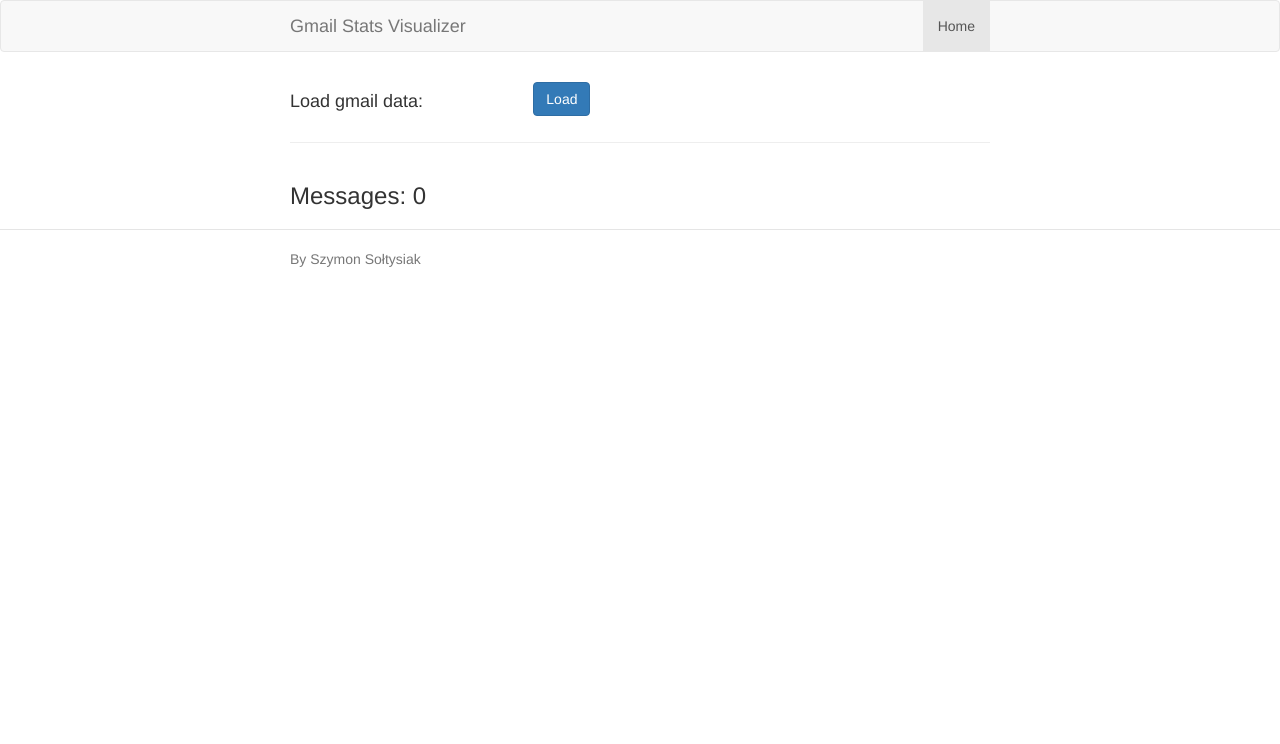
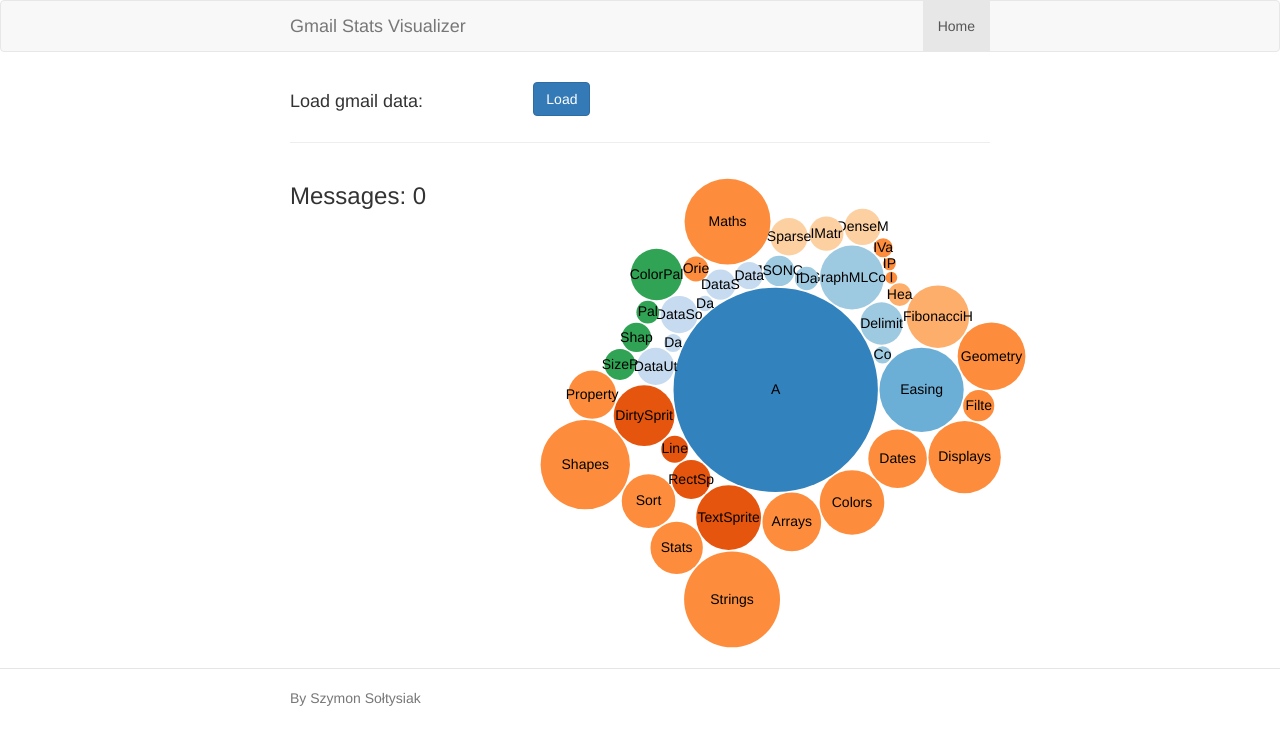
Before and after one commit to s-soltys/GmailStats, a website: page app/index.html in a window 1280 px wide. Drawn offline with nearby package versions, Linux system fonts and the light colour scheme; some packages are replaced by stand-ins of ours; files that its build step writes are made by us from their sources.

Commit message:
Implement D3 bubble charts.

```diff
--- a/app/index.html
+++ b/app/index.html
@@ -78,6 +78,7 @@
   <script src="bower_components/angular-route/angular-route.js"></script>
   <script src="bower_components/angular-sanitize/angular-sanitize.js"></script>
   <script src="bower_components/angular-touch/angular-touch.js"></script>
+  <script src="bower_components/d3/d3.js"></script>
   <!-- endbower -->
   <!-- endbuild -->
 
@@ -85,6 +86,7 @@
   <script src="scripts/app.js"></script>
   <script src="scripts/controllers/main.js"></script>
   <script src="scripts/services/gmail.api.service.js"></script>
+  <script src="scripts/directives/bubble-chart.directive.js"></script>
   <!-- endbuild -->
 </body>
 
--- a/app/scripts/controllers/main.js
+++ b/app/scripts/controllers/main.js
@@ -12,17 +12,21 @@
     var main = this;
     main.messages = [];
 
-    this.loadData = function loadGmailData() {
-      gmailApi.authorize().then(function (authResult) {
-        gmailApi.getMessages().then(function messagesReceived(messages) {
-          messages.forEach(function (message) {
-            gmailApi.getMessageById(message.id).then(function (messageContent) {
-              $scope.$apply(function () {
-                main.messages.push({ id: message.id, snippet: messageContent.snippet })
-              })
-            });
-          });
-        });
+    this.authAndLoadData = function loadGmailData() {
+      gmailApi.authorize().then(this.loadMessages);
+    };
+
+    this.loadMessages = function loadMessages() {
+      gmailApi.getMessageList().then(function messagesReceived(messages) {
+        messages.forEach(main.loadMessageById);
+      });
+    };
+
+    this.loadMessageById = function loadMessageById(message) {
+      gmailApi.getMessageById(message.id).then(function (messageContent) {
+        $scope.$apply(function () {
+          main.messages.push({ id: message.id, snippet: messageContent.snippet })
+        })
       });
     };
 
--- /dev/null
+++ b/app/scripts/directives/bubble-chart.directive.js
@@ -0,0 +1,167 @@
+'use strict';
+
+var globData = {
+    "name": "flare",
+    "children": [
+        {
+            "name": "A",
+            "size": 100000
+        },
+        {
+            "name": "animate",
+            "children": [
+                { "name": "Easing", "size": 17010 }
+            ]
+        },
+        {
+            "name": "data",
+            "children": [
+                {
+                    "name": "converters",
+                    "children": [
+                        { "name": "Converters", "size": 721 },
+                        { "name": "DelimitedTextConverter", "size": 4294 },
+                        { "name": "GraphMLConverter", "size": 9800 },
+                        { "name": "IDataConverter", "size": 1314 },
+                        { "name": "JSONConverter", "size": 2220 }
+                    ]
+                },
+                { "name": "DataField", "size": 1759 },
+                { "name": "DataSchema", "size": 2165 },
+                { "name": "DataSet", "size": 586 },
+                { "name": "DataSource", "size": 3331 },
+                { "name": "DataTable", "size": 772 },
+                { "name": "DataUtil", "size": 3322 }
+            ]
+        },
+        {
+            "name": "display",
+            "children": [
+                { "name": "DirtySprite", "size": 8833 },
+                { "name": "LineSprite", "size": 1732 },
+                { "name": "RectSprite", "size": 3623 },
+                { "name": "TextSprite", "size": 10066 }
+            ]
+        },
+        {
+            "name": "util",
+            "children": [
+                { "name": "Arrays", "size": 8258 },
+                { "name": "Colors", "size": 10001 },
+                { "name": "Dates", "size": 8217 },
+                { "name": "Displays", "size": 12555 },
+                { "name": "Filter", "size": 2324 },
+                { "name": "Geometry", "size": 10993 },
+                {
+                    "name": "heap",
+                    "children": [
+                        { "name": "FibonacciHeap", "size": 9354 },
+                        { "name": "HeapNode", "size": 1233 }
+                    ]
+                },
+                { "name": "IEvaluable", "size": 335 },
+                { "name": "IPredicate", "size": 383 },
+                { "name": "IValueProxy", "size": 874 },
+                {
+                    "name": "math",
+                    "children": [
+                        { "name": "DenseMatrix", "size": 3165 },
+                        { "name": "IMatrix", "size": 2815 },
+                        { "name": "SparseMatrix", "size": 3366 }
+                    ]
+                },
+                { "name": "Maths", "size": 17705 },
+                { "name": "Orientation", "size": 1486 },
+                {
+                    "name": "palette",
+                    "children": [
+                        { "name": "ColorPalette", "size": 6367 },
+                        { "name": "Palette", "size": 1229 },
+                        { "name": "ShapePalette", "size": 2059 },
+                        { "name": "SizePalette", "size": 2291 }
+                    ]
+                },
+                { "name": "Property", "size": 5559 },
+                { "name": "Shapes", "size": 19118 },
+                { "name": "Sort", "size": 6887 },
+                { "name": "Stats", "size": 6557 },
+                { "name": "Strings", "size": 22026 }
+            ]
+        }
+    ]
+};
+
+var drawModule = function (svg, inputData) {
+    var diameter = 500,
+        format = d3.format(",d"),
+        color = d3.scale.category20c();
+
+    var bubble = d3.layout.pack()
+        .sort(null)
+        .size([diameter, diameter])
+        .padding(1.5);
+
+    svg.attr("width", diameter)
+        .attr("height", diameter)
+        .attr("class", "bubble");
+
+    var node = svg.selectAll(".node")
+        .data(bubble.nodes(classes(inputData))
+            .filter(function (d) { return !d.children; }))
+        .enter().append("g")
+        .attr("class", "node")
+        .attr("transform", function (d) { return "translate(" + d.x + "," + d.y + ")"; });
+
+    node.append("title")
+        .text(function (d) { return d.className + ": " + format(d.value); });
+
+    node.append("circle")
+        .attr("r", function (d) { return d.r; })
+        .style("fill", function (d) { return color(d.packageName); });
+
+    node.append("text")
+        .attr("dy", ".3em")
+        .style("text-anchor", "middle")
+        .text(function (d) { return d.className.substring(0, d.r / 3); });
+
+    // Returns a flattened hierarchy containing all leaf nodes under the root.
+    function classes(root) {
+        var classes = [];
+
+        function recurse(name, node) {
+            if (node.children) node.children.forEach(function (child) { recurse(node.name, child); });
+            else classes.push({ packageName: name, className: node.name, value: node.size });
+        }
+
+        recurse(null, root);
+        return { children: classes };
+    }
+
+    d3.select(self.frameElement).style("height", diameter + "px");
+};
+
+angular
+    .module('gmailHistogramApp')
+    .directive('d3BubbleChart', ['$window', function ($window) {
+        return {
+            restrict: 'EA',
+            scope: {},
+            link: function (scope, element, attrs) {
+                var svg = d3.select(element[0]).append('svg');
+
+                $window.onresize = function () {
+                    scope.$apply();
+                };
+
+                scope.$watch(function () {
+                    return angular.element($window)[0].innerWidth;
+                }, function () {
+                    scope.render(scope.data);
+                });
+
+                scope.render = function (data) {
+                    drawModule(svg, globData);
+                };
+            }
+        };
+    }]);
--- a/app/scripts/services/gmail.api.service.js
+++ b/app/scripts/services/gmail.api.service.js
@@ -44,7 +44,7 @@
                 });
         }
 
-        this.getMessages = function getMessages(params) {
+        this.getMessageList = function getMessageList(params) {
             return gapi.client.load('gmail', 'v1')
                 .then(function listMessagesResult() {
                     return gapi.client.gmail.users.messages.list({ 'userId': 'me' });
@@ -53,15 +53,4 @@
                     return response.result.messages;
                 });
         };
-
-        this.getLabels = function listLabels() {
-            return $q(function (resolve, reject) {
-                gapi.client.load('gmail', 'v1', function listLabelsResult() {
-                    var request = gapi.client.gmail.users.labels.list({ 'userId': 'me' });
-                    request.execute(function (resp) {
-                        resolve(resp.labels);
-                    });
-                });
-            });
-        };
     }]);
--- a/app/views/main.html
+++ b/app/views/main.html
@@ -3,7 +3,7 @@
     <h4>Load gmail data:</h4>
   </div>
   <div class="col-md-2">
-    <button ng-click="main.loadData()" class="btn btn-primary">Load</button>
+    <button ng-click="main.authAndLoadData()" class="btn btn-primary">Load</button>
   </div>
 </div>
 <hr>
@@ -17,5 +17,6 @@
     </ul>
   </div>
   <div class="col-md-8">
+    <d3-bubble-chart></d3-bubble-chart>
   </div>
 </div>
--- a/bower.json
+++ b/bower.json
@@ -11,7 +11,8 @@
     "angular-resource": "^1.4.0",
     "angular-route": "^1.4.0",
     "angular-sanitize": "^1.4.0",
-    "angular-touch": "^1.4.0"
+    "angular-touch": "^1.4.0",
+    "d3": "^3.5.16"
   },
   "devDependencies": {
     "angular-mocks": "^1.4.0"
```
Also changed, not shown: test/karma.conf.js (+1 -0 lines).
